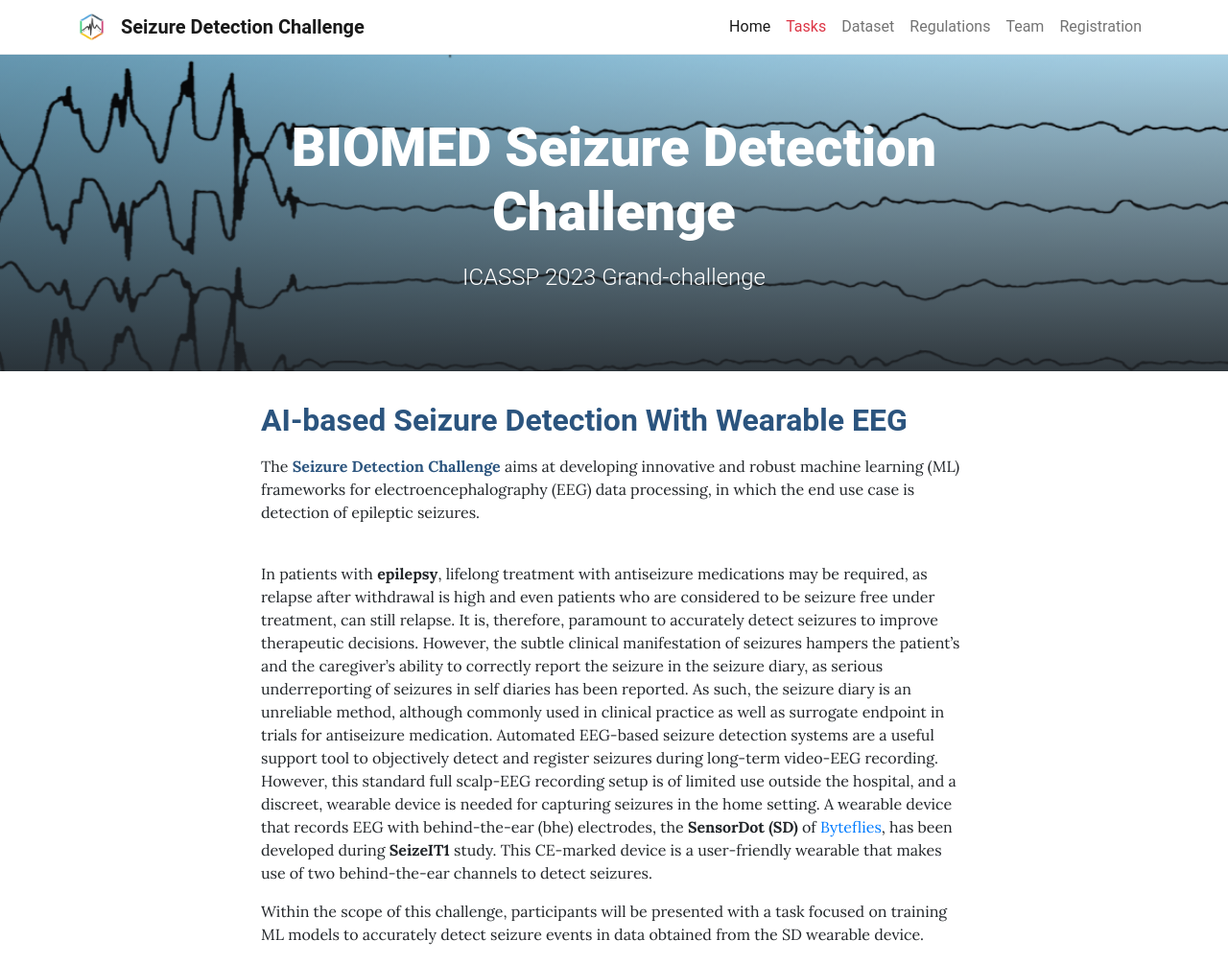
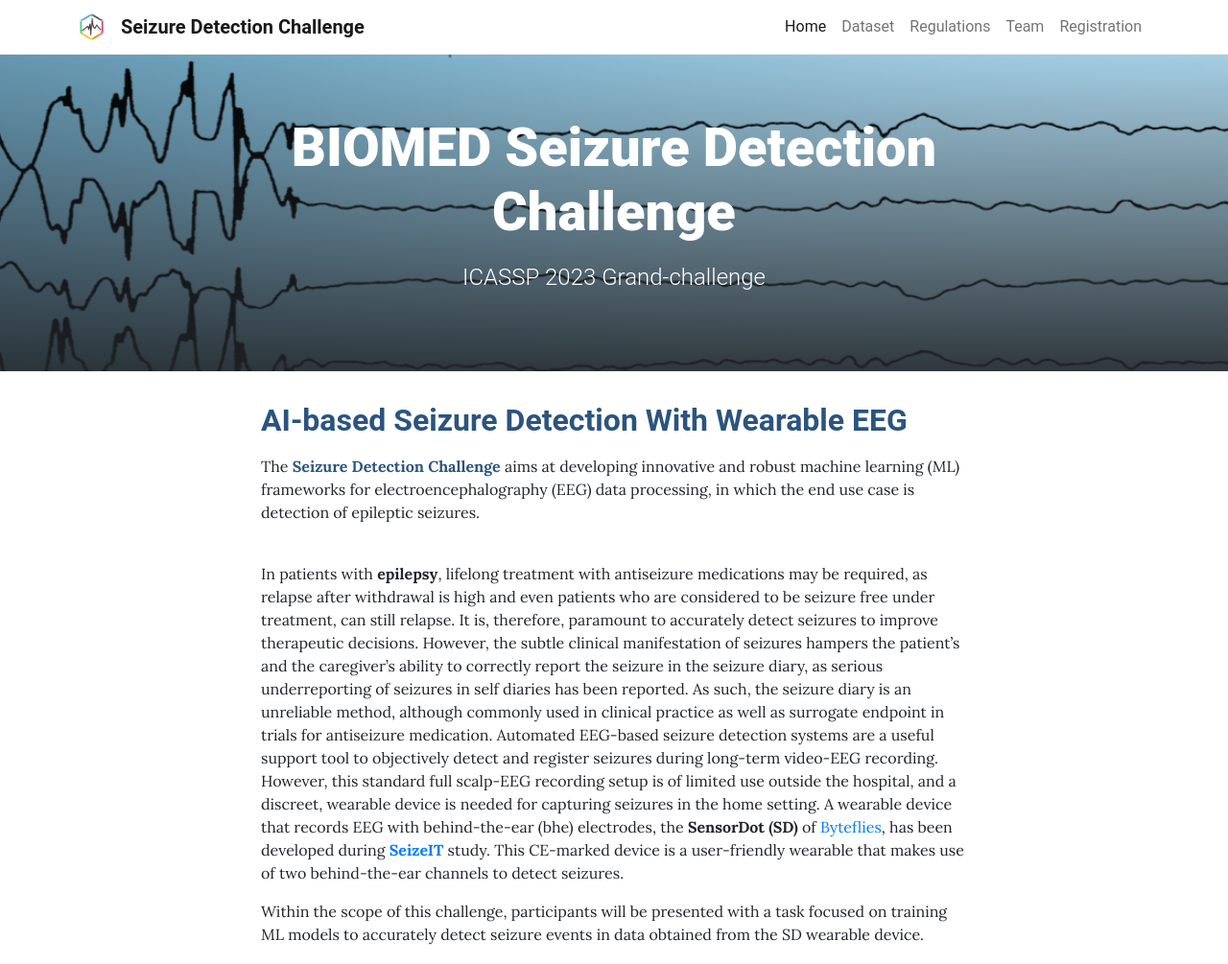
Before and after one commit to nestconf25/nestconf25.github.io, a Jekyll site: the page built from pages/home.md, in a window 1280 px wide. Shown: the top 1005 px of the page at 96% size. Built offline with Jekyll 4.4.1, drawn with Linux system fonts in a browser that asks for light colours.

Commit message:
updated navbar

```diff
--- a/_data/navigation.yml
+++ b/_data/navigation.yml
@@ -2,8 +2,6 @@
 
 - text: Home # Note that users can also reach the homepage by clicking the site's title on the left in the navbar
   href: /
-- text: Tasks
-  href: true
 - text: Dataset
   href: true
 - text: Regulations
--- a/pages/home.md
+++ b/pages/home.md
@@ -12,7 +12,7 @@ permalink: /
 The **<span style="color:#2B547E">Seizure Detection Challenge</span>** aims at developing innovative and robust machine learning (ML) frameworks for electroencephalography (EEG) data processing, in which the end use case is detection of epileptic seizures.
 
 \
-In patients with **epilepsy**, lifelong treatment with antiseizure medications may be required, as relapse after withdrawal is high and even patients who are considered to be seizure free under treatment, can still relapse. It is, therefore, paramount to accurately detect seizures to improve therapeutic decisions. However, the subtle clinical manifestation of seizures hampers the patient’s and the caregiver’s ability to correctly report the seizure in the seizure diary, as serious underreporting of seizures in self diaries has been reported. As such, the seizure diary is an unreliable method, although commonly used in clinical practice as well as surrogate endpoint in trials for antiseizure medication. Automated EEG-based seizure detection systems are a useful support tool to objectively detect and register seizures during long-term video-EEG recording. However, this standard full scalp-EEG recording setup is of limited use outside the hospital, and a discreet, wearable device is needed for capturing seizures in the home setting. A wearable device that records EEG with behind-the-ear (bhe) electrodes, the **SensorDot (SD)** of [Byteflies](https://byteflies.com/), has been developed during **SeizeIT1** study. This CE-marked device is a user-friendly wearable that makes use of two behind-the-ear channels to detect seizures.
+In patients with **epilepsy**, lifelong treatment with antiseizure medications may be required, as relapse after withdrawal is high and even patients who are considered to be seizure free under treatment, can still relapse. It is, therefore, paramount to accurately detect seizures to improve therapeutic decisions. However, the subtle clinical manifestation of seizures hampers the patient’s and the caregiver’s ability to correctly report the seizure in the seizure diary, as serious underreporting of seizures in self diaries has been reported. As such, the seizure diary is an unreliable method, although commonly used in clinical practice as well as surrogate endpoint in trials for antiseizure medication. Automated EEG-based seizure detection systems are a useful support tool to objectively detect and register seizures during long-term video-EEG recording. However, this standard full scalp-EEG recording setup is of limited use outside the hospital, and a discreet, wearable device is needed for capturing seizures in the home setting. A wearable device that records EEG with behind-the-ear (bhe) electrodes, the **SensorDot (SD)** of [Byteflies](https://byteflies.com/), has been developed during [**SeizeIT**](https://eithealth.eu/spotlight-story/seizeit/) study. This CE-marked device is a user-friendly wearable that makes use of two behind-the-ear channels to detect seizures.
 
 Within the scope of this challenge, participants will be presented with a task focused on training ML models to accurately detect seizure events in data obtained from the SD wearable device.
 
```
